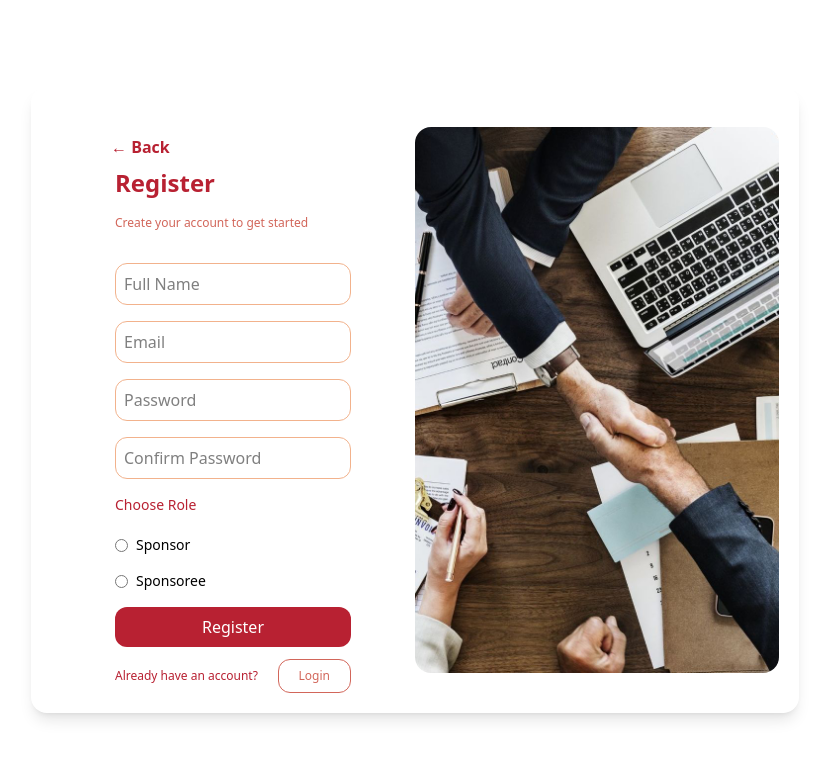
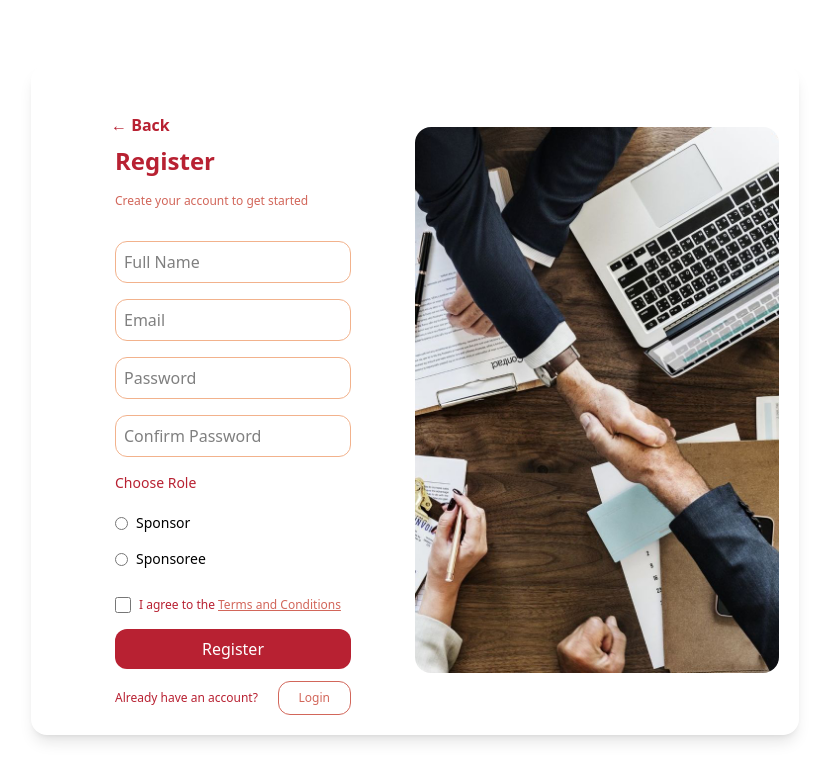
Before and after one commit to JoshBryanF/LandasBisnis, a React (Vite) app: page /register in a window 1280 px wide. Shown: the top 780 px of the page, without its empty margins (225-1054 px from the left). Built offline with nearby package versions, Linux system fonts and the light colour scheme.

Commit message:
Added register page

```diff
--- a/src/page/RegisterPage.tsx
+++ b/src/page/RegisterPage.tsx
@@ -86,16 +86,33 @@ const RegisterPage = () => {
       />
       Sponsoree
     </label>
+                  <div className="mt-3 text-xs text-[#B82132] flex items-center gap-2">
+                    <input
+                      type="checkbox"
+                      id="terms"
+                      className="accent-[#D2665A] w-4 h-4"
+                      required
+                    />
+                    <label htmlFor="terms" className="flex items-center">
+                      I agree to the&nbsp;
+                      <Link
+                        to="/terms-and-conditions"
+                        className="underline text-[#D2665A] hover:text-[#B82132]"
+                      >
+                        Terms and Conditions
+                      </Link>
+                    </label>
+                  </div>
 
                     <button className="bg-[#B82132] text-white rounded-xl py-2 hover:bg-[#D2665A] duration-300">Register</button>
                     {createUserLoading && <p className="text-blue-600 text-sm animate-pulse">Loading...</p>}
                     {createUserError && <p className="mt-1 text-sm text-red-500 bg-red-50 px-3 py-1 rounded">Error occured while registering</p> }
                 </form>
+                  <div className="mt-3 text-xs flex justify-between items-center text-[#B82132]">
+                      <p>Already have an account?</p>
+                      <Link to="/login" className="py-2 px-5 bg-white border border-[#D2665A] text-[#D2665A] rounded-xl hover:bg-[#F6DED8] duration-300">Login</Link>
+                  </div>
 
-                <div className="mt-3 text-xs flex justify-between items-center text-[#B82132]">
-                    <p>Already have an account?</p>
-                    <Link to="/login" className="py-2 px-5 bg-white border border-[#D2665A] text-[#D2665A] rounded-xl hover:bg-[#F6DED8] duration-300">Login</Link>
-                </div>
                 </div>
 
                 <div className="md:block hidden w-1/2">
```
